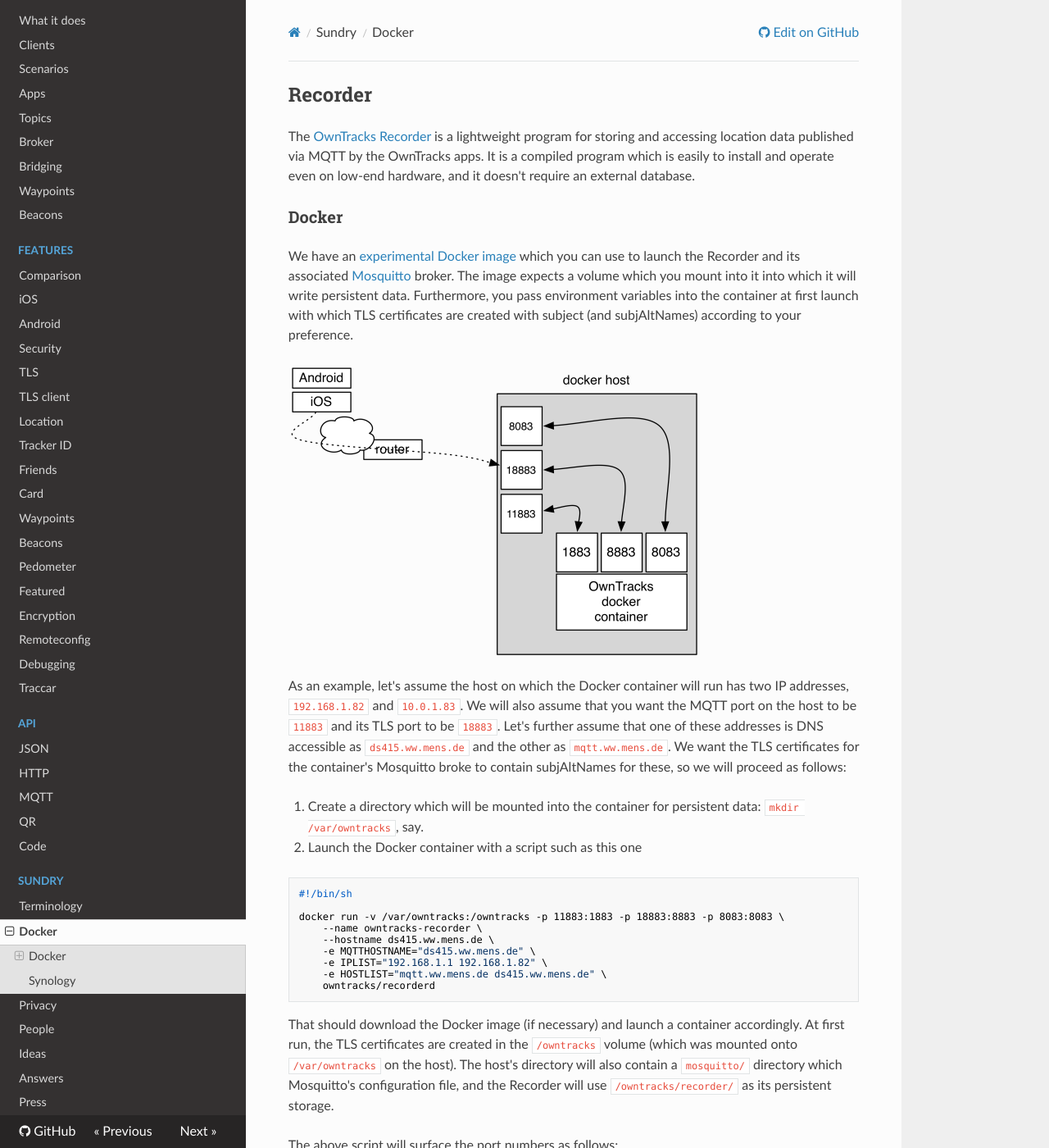
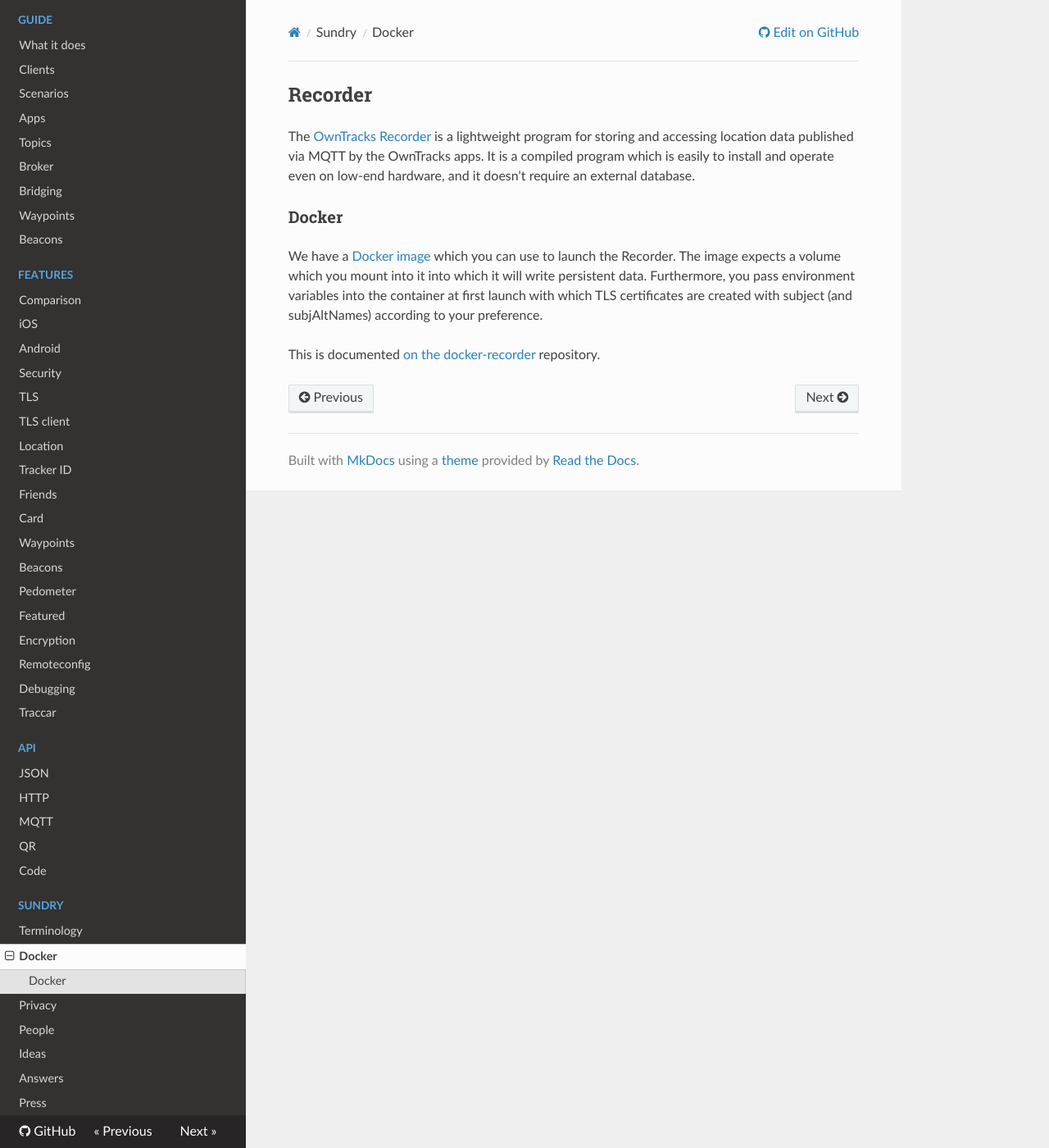
Before and after one commit to owntracks/booklet, an MkDocs documentation site: the page built from docs/clients/recorder.md, in a window 1280 px wide and 1400 px high. Shown: the whole window at 82% size. Built offline with MkDocs 1.6.1, drawn with Linux system fonts in a browser that asks for light colours; nearby versions of some CDN libraries; old or Windows-style settings are respelled for this version of MkDocs; some of the changed text lies outside the part shown.

Commit message:
remove obsolete docker description

````diff
--- a/docs/clients/recorder.md
+++ b/docs/clients/recorder.md
@@ -4,92 +4,10 @@ The [OwnTracks Recorder][1] is a lightweight program for storing and accessing l
 
 ### Docker
 
-We have an [experimental Docker image](https://hub.docker.com/r/owntracks/recorderd/) which you can use to launch the Recorder and its associated [Mosquitto] broker. The image expects a volume which you mount into it into which it will write persistent data. Furthermore, you pass environment variables into the container at first launch with which TLS certificates are created with subject (and subjAltNames) according to your preference.
+We have a [Docker image](https://hub.docker.com/r/owntracks/recorder) which you can use to launch the Recorder. The image expects a volume which you mount into it into which it will write persistent data. Furthermore, you pass environment variables into the container at first launch with which TLS certificates are created with subject (and subjAltNames) according to your preference.
 
-![architecture](owntracks-docker-host.png)
+This is documented [on the docker-recorder](https://github.com/owntracks/docker-recorder) repository.
 
-As an example, let's assume the host on which the Docker container will run has two IP addresses, `192.168.1.82` and `10.0.1.83`. We will also assume that you want the MQTT port on the host to be `11883` and its TLS port to be `18883`. Let's further assume that one of these addresses is DNS accessible as `ds415.ww.mens.de` and the other as `mqtt.ww.mens.de`. We want the TLS certificates for the container's Mosquitto broke to contain subjAltNames for these, so we will proceed as follows:
-
-1. Create a directory which will be mounted into the container for persistent data: `mkdir /var/owntracks`, say.
-2. Launch the Docker container with a script such as this one
-
-```sh
-#!/bin/sh
-
-docker run -v /var/owntracks:/owntracks -p 11883:1883 -p 18883:8883 -p 8083:8083 \
-	--name owntracks-recorder \
-	--hostname ds415.ww.mens.de \
-	-e MQTTHOSTNAME="ds415.ww.mens.de" \
-	-e IPLIST="192.168.1.1 192.168.1.82" \
-	-e HOSTLIST="mqtt.ww.mens.de ds415.ww.mens.de" \
-	owntracks/recorderd
-```
-
-That should download the Docker image (if necessary) and launch a container accordingly. At first run, the TLS certificates are created in the `/owntracks` volume (which was mounted onto `/var/owntracks` on the host). The host's directory will also contain a `mosquitto/` directory which Mosquitto's configuration file, and the Recorder will use `/owntracks/recorder/` as its persistent storage.
-
-The above script will surface the port numbers as follows:
-
-* MQTT will be on 11883
-* MQTT over TLS on 18883
-* and the Recorder's Web interface on 8083
-
-You can assign these as you wish. Recall, that if you use our example, your OwnTracks apps will also have to access 18883 over TLS (instead of the default 8883 over TLS).
-
-You may want to modify the default ACLs under `owntracks/mosquitto/mosquitto.acl`. For more please check [Broker Configurations](https://owntracks.org/booklet/guide/broker/#acls).
-
-#### Exploring
-
-If you want to see what's going on within the container, try launching an MQTT subscriber: first obtain the container's ID:
-
-```sh
-docker ps
-CONTAINER ID        IMAGE                   ...
-5c8800a4ab78        owntracks/recorderd     ...
-```
-
-Then, say, point `mosquitto_sub` to the broker from within the container:
-
-```sh
-docker exec -ti 5c8800a4ab78  mosquitto_sub -d -v -t '#'
-```
-
-### Synology
-
-A number of Synology devices with newer DSM support Docker; please refer to the original documentation to determine if yours has Docker support. If it does, [this page](http://blog.pavelsklenar.com/how-to-install-and-use-docker-on-synology/) describes how to use Docker. Once you've installed the package, you can proceed to download the Recorder image (search for `owntracks-recorder`; the image you want is called `owntracks-recorderd` with a trailing `d` on it) and launch a container. (This was tested on DSM 5.2.)
-
-Launch container creation with the wizard, and give the container a name, e.g. `owntracks-recorder`.
-
-![](jmbp-2264.png)
-
-Leave the settings in Step 2 as they are.
-
-![](jmbp-2266.png)
-
-Add the TCP ports for MQTT (plain), MQTT (over TLS), and the Recorder's HTTP interface.
-
-![](jmbp-2273.png)
-
-In the _Volume_ tab, add a host folder which will be mounted into the container. Here we've chosen `/home/jpm/owntracks` which we first created with DSM's file manager.
-
-![](jmbp-2274.png)
-
-In the _Environment_ tab add the variables which will be exported into the container. Note that `IPLIST` and `HOSTLIST` (both of which are optional) take a space-separated list of values.
-
-![](jmbp-2275.png)
-
-Check everything and press _Apply_ to have the container created.
-
-![](jmbp-2276.png)
-
-The container can then be launched by pressing the "on" switch.
-
-![](jmbp-2277.png)
-
-The Docker container log will show console output.
-
-![](jmbp-2278.png)
-
-The Recorder running on the Synology DiskStation will be accessible via the host port numbers you configured (see above for more information).
 
   [1]: https://github.com/owntracks/recorder
   [mosquitto]: http://mosquitto.org
````
Also changed, not shown: docs/clients/jmbp-2264.png (deleted), docs/clients/jmbp-2266.png (deleted), docs/clients/jmbp-2273.png (deleted), docs/clients/jmbp-2274.png (deleted), docs/clients/jmbp-2275.png (deleted), docs/clients/jmbp-2276.png (deleted), docs/clients/jmbp-2277.png (deleted), docs/clients/jmbp-2278.png (deleted), docs/clients/owntracks-docker-host.png (deleted).
